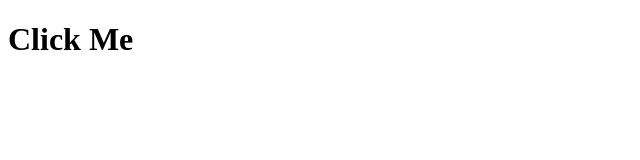
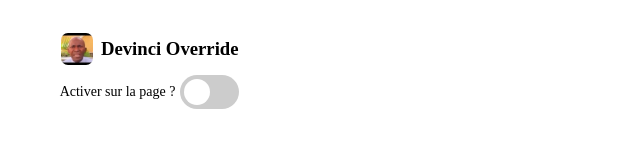
Before and after one commit to Adelktr/Devinci-override, a browser extension: page index.html in a window 1280 px wide. Shown: the whole page, without its empty margins (0-640 px from the left). Drawn offline with Linux system fonts and the light colour scheme.

Commit message:
:sparkles: ADD pop-up

```diff
--- a/index.html
+++ b/index.html
@@ -3,9 +3,22 @@
 <head>
     <meta charset="UTF-8">
     <title>Title</title>
-    <link rel="stylesheet" href="style/override-devinci.css">
+    <link rel="stylesheet" href="style/style.css">
 </head>
 <body>
-    <h1>Click Me</h1>
+    <div class="logo">
+        <img src="img/hqdefault.png" alt="Homme qui dit un meme">
+        <h3>Devinci Override</h3>
+    </div>
+
+    <div class="stacked">
+        <span>Activer sur la page ?</span>
+        <label class="switch">
+            <input type="checkbox" id="checked">
+            <span class="slider round"></span>
+        </label>
+    </div>
+    <audio src="audio/ca-va-peter.mp3" id="audio"></audio>
+    <script src="js/sound.js"></script>
 </body>
 </html>
--- /dev/null
+++ b/js/sound.js
@@ -0,0 +1,13 @@
+const toggle = document.querySelector("#checked");
+const sound = new Audio('audio/ca-va-peter.mp3');
+const audio = document.querySelector("#audio")
+
+toggle.addEventListener("change", function(event) {
+    if (toggle.checked) {
+        audio.currentTime = 0;
+        audio.play();
+    } else if (!toggle.checked) {
+        audio.pause();
+    }
+
+});
--- /dev/null
+++ b/style/style.css
@@ -0,0 +1,108 @@
+/* The switch - the box around the slider */
+.switch {
+    position: relative;
+    display: inline-block;
+    width: 60px;
+    height: 34px;
+}
+
+/* Hide default HTML checkbox */
+.switch input {
+    opacity: 0;
+    width: 0;
+    height: 0;
+}
+
+/* The slider */
+.slider {
+    position: absolute;
+    cursor: pointer;
+    top: 0;
+    left: 0;
+    right: 0;
+    bottom: 0;
+    background-color: #ccc;
+    -webkit-transition: .4s;
+    transition: .4s;
+}
+
+.slider:before {
+    position: absolute;
+    content: "";
+    height: 26px;
+    width: 26px;
+    left: 4px;
+    bottom: 4px;
+    background-color: white;
+    -webkit-transition: .4s;
+    transition: .4s;
+}
+
+input:checked + .slider {
+    background-color: #2196F3;
+}
+
+input:focus + .slider {
+    box-shadow: 0 0 1px #2196F3;
+}
+
+input:checked + .slider:before {
+    -webkit-transform: translateX(26px);
+    -ms-transform: translateX(26px);
+    transform: translateX(26px);
+}
+
+/* Rounded sliders */
+.slider.round {
+    border-radius: 34px;
+}
+
+.slider.round:before {
+    border-radius: 50%;
+}
+
+* {
+    padding: 0;
+    margin: 0;
+    box-sizing: border-box;
+}
+
+body {
+    width: 300px;
+    height: auto;
+    display: flex;
+    justify-content: center;
+    align-content: center;
+    padding: 2%;
+    flex-direction: column;
+    align-items: center;
+    border-radius: 17px;
+}
+
+.logo {
+    display: flex;
+    margin: 3%;
+    width: 100%;
+    justify-content: center;
+    align-items: center;
+}
+
+.logo img {
+    width: 32px;
+    height: 32px;
+    border-radius: 7px;
+    margin-right: 3%;
+}
+
+.stacked {
+    padding: 1%;
+    width: 100%;
+    display: flex;
+    justify-content: center;
+    align-items: center;
+    font-size: 14px;
+}
+
+.stacked span {
+    margin-right: 2%;
+}
```
Also changed, not shown: manifest.json.
